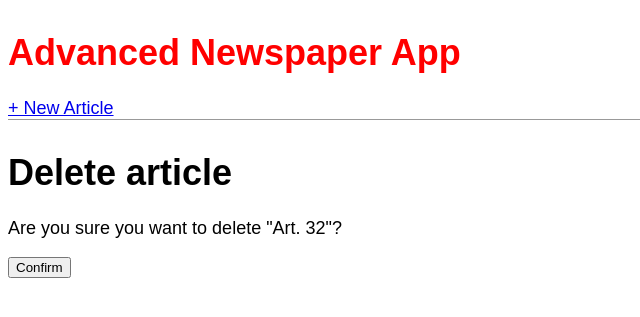
After one commit to jmenglobal/2024-Django-book, a Django app: page /article/1/delete/ in a window 1280 px wide. The commit adds this page. Shown: the top 317 px of the page, without its empty margins (0-640 px from the left). Run offline with Django 5.2, Linux system fonts and the light colour scheme; data comes from the database, SQL or seed files in the repository; both versions use the stored data as it was after the commit.

Commit message:
Cap-6 Forms and User Input & CRUD
creerea / stergere editare elemente din frontend

```diff
--- a/Advanced_newspaper_app/news/models.py
+++ b/Advanced_newspaper_app/news/models.py
@@ -1,4 +1,6 @@
 from django.db import models
+
+from django.urls import reverse
 
 # Create your models here.
 # This is a field for the title of the article.
@@ -17,3 +19,10 @@ class Article(models.Model):
 
     def __str__(self):
          return self.title
+
+# Define a method 'get_absolute_url'. This method is often used to get thecanonical URL for an object.
+# In this case, it uses the 'reverse' function to generate a URL for the 'article_detail' view,
+# and it passes the article's ID as an argument to the URL pattern.
+\
+    def get_absolute_url(self):
+        return reverse('article_detail', args=[str(self.id)])
--- a/Advanced_newspaper_app/news/urls.py
+++ b/Advanced_newspaper_app/news/urls.py
@@ -1,7 +1,15 @@
 from django.urls import include, path
-from .views import ArticleDetailView, ArticleListView
+
+from .views import ArticleDeleteView, ArticleDetailView, ArticleListView, ArticleCreateView, ArticleUpdateView
+
 urlpatterns = [
+    path('article/<int:pk>/delete/',ArticleDeleteView.as_view(),name='article_delete'),
+
+    path('article/<int:pk>/edit/',ArticleUpdateView.as_view(),name='article_edit'),
+
     path('article/<int:pk>/', ArticleDetailView.as_view(),name='article_detail'),
+
+    path('article/new/', ArticleCreateView.as_view(), name='article_new'),
 
     path('', ArticleListView.as_view(), name='home'),
 
--- a/Advanced_newspaper_app/news/views.py
+++ b/Advanced_newspaper_app/news/views.py
@@ -2,6 +2,9 @@ from django.shortcuts import render
 
 # Create your views here.
 from django.views.generic import ListView, DetailView
+# Here we're importing a specific class called CreateView from the django.views.generic.edit module.
+from django.views.generic.edit import CreateView, UpdateView, DeleteView
+from django.urls import reverse_lazy
 
 from .models import Article
 # Creating a new class named ArticleListView, which inherits from Django's  ListView
@@ -17,3 +20,41 @@ class ArticleListView(ListView):
 class ArticleDetailView(DetailView):
     model = Article
     template_name = 'article_detail.html'
+
+# Now, we're defining a new class called ArticleCreateView, and it inherits from CreateView.
+# Inside our class, we set a few attributes to configure the behavior of ourview.
+# 'model' specifies the model that this view is associated with.
+# In this case, it's a model named 'Article'. This implies that the view will be used to create new instances of the Article model.
+
+
+class ArticleCreateView(CreateView):
+    model = Article
+    template_name = 'article_new.html'
+    fields = '__all__'
+
+
+
+# 'template_name' is the name of the template file that will be used to render the HTML for this view.
+# Here, it's set to 'article_new.html', so Django will look for a templatewith that name when rendering the view.
+# 'fields' is a list of fields from the model that should be included in the form.
+# The '__all__' value means that all fields from the Article model will be included.
+# That's it! we've created a view that can be used to create new Articleinstances.
+
+
+# Now, let's define a new class called ArticleUpdateView. This class inherits from the UpdateView class provided by Django.
+# Inside the class, we specify some attributes or properties.
+# The model attribute tells Django which model this view is going to interact with. In this case, it's the Article model.
+# The template_name attribute specifies the template (HTML file) that will be used to render this view.
+# The fields attribute is a list of fields from the Article model that we
+# want to include in the form.
+
+class ArticleUpdateView(UpdateView):
+    model = Article
+    template_name = 'article_edit.html'
+    fields = ['title', 'body']
+
+
+class ArticleDeleteView(DeleteView):
+    model = Article
+    template_name = 'article_delete.html'
+    success_url = reverse_lazy('home')
--- /dev/null
+++ b/Advanced_newspaper_app/templates/article_delete.html
@@ -0,0 +1,27 @@
+{% extends 'base.html' %}
+{% block content %}
+<h1>Delete article</h1>
+<form action="" method="post">
+
+{% csrf_token %}
+
+<p>Are you sure you want to delete "{{ article.title }}"?</p>
+
+<input type="submit" value="Confirm" />
+
+<!-- This is an HTML form. The 'action' attribute is empty, which means the form
+will submit to the same URL it's on. The 'method' is set to 'post', indicating
+that the form data will be sent securely in the HTTP request body. -->
+
+<!-- This is a Django template tag used to include a Cross-Site Request Forgery
+(CSRF) token in the form. It's a security measure to protect against CSRF
+attacks. -->
+<!-- This is a paragraph (p) displaying a message with the title of the article.
+The title is enclosed in double curly braces, indicating it's a Django template
+variable. The actual value will be inserted when the template is rendered. -->
+
+<!-- This is an HTML input element of type 'submit', which means it's a button
+that, when clicked, will submit the form. The text on the button is "Confirm". -->
+
+</form>
+{% endblock content %}
--- a/Advanced_newspaper_app/templates/base.html
+++ b/Advanced_newspaper_app/templates/base.html
@@ -24,8 +24,10 @@ the necessary static files for the page. -->
     <div>
 <!-- This is the header section of our web page. -->
         <h1><a href="{% url 'home' %}">Advanced Newspaper App</a></h1>
-<!-- This is a link to the home page. The {% url 'home' %}
-template tag is used to generate the URL for the 'home' view in our Django application. -->
+<!-- This is a link to the home page. The {% url 'home' %} template tag is used to generate the URL for the 'home' view in our Django application. -->
+
+<a href="{% url 'article_new' %}">+ New Article</a>
+
     </div>
 </header>
 <div>
```
Also changed, not shown: Advanced_newspaper_app/templates/article_detail.html (+7 -1 lines), Advanced_newspaper_app/templates/article_edit.html (added, +8 -0 lines), Advanced_newspaper_app/templates/article_new.html (added, +24 -0 lines), Advanced_newspaper_app/db.sqlite3, image.png.
